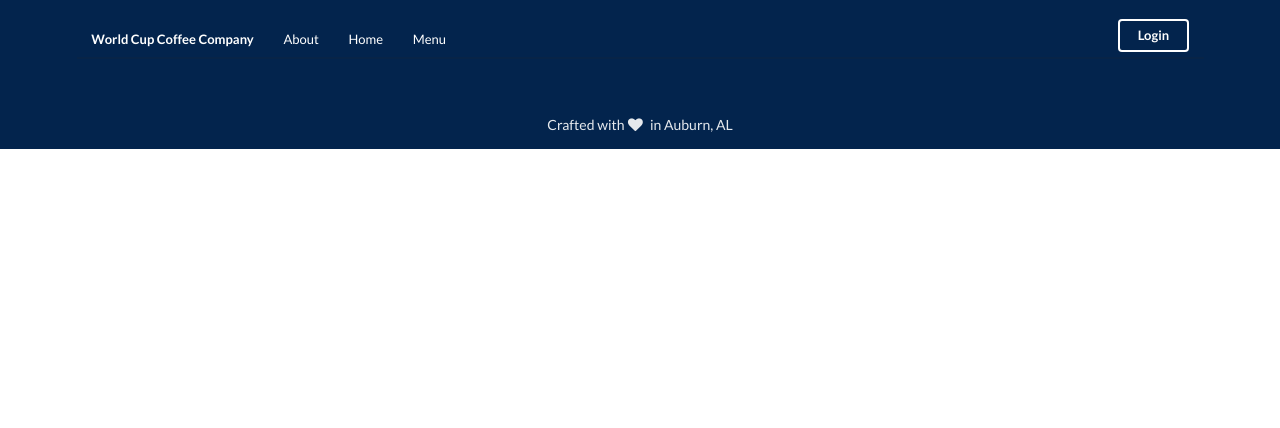
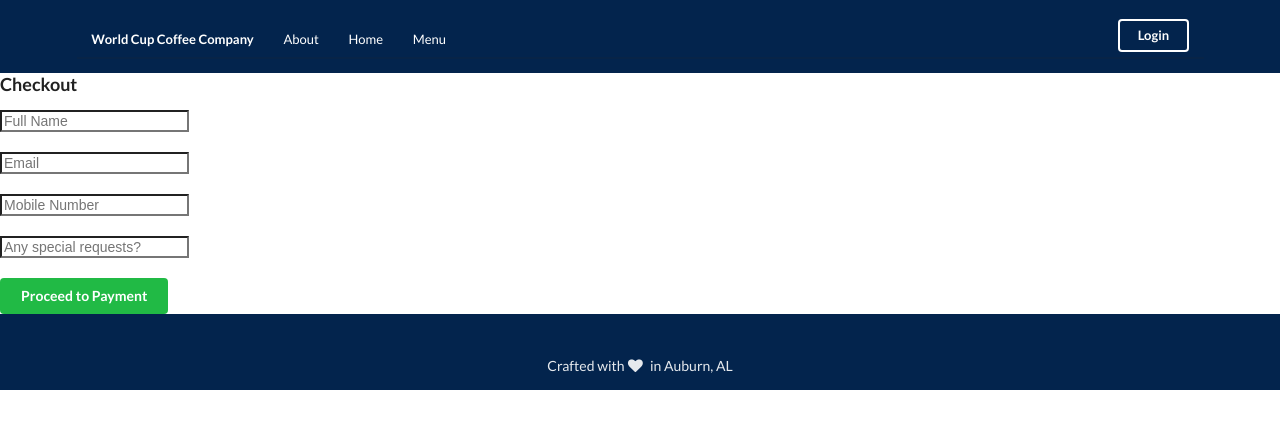
Before and after one commit to taricjain/wcc-web, an Angular app: page /checkout/1 in a window 1280 px wide. Before the commit this address led to /. Shown: the top 428 px of the page. Built offline with nearby package versions, Linux system fonts and the light colour scheme.

Commit message:
basic checkout

```diff
--- /dev/null
+++ b/src/app/models.ts
@@ -0,0 +1,46 @@
+/*
+All Data models for WCC_Web in this file.
+All models in this file have to be exported to be used.
+*/
+
+enum OrderStatus {
+    RECEIVED = 0,
+    PROCESSING = 1,
+    PROCESSED = 2
+}
+
+export class Checkout {
+    product: Product;
+    payment: Payment;
+    user: User;
+    orderStatus: OrderStatus;
+    specialRequest: string;
+
+    constructor() {
+        this.product = new Product();
+        this.user = new User();
+        this.orderStatus = OrderStatus.RECEIVED;
+    }
+}
+
+export class Payment {
+    isSuccessful: boolean;
+}
+
+export class Product {
+    id: string;
+    name: string;
+    price: number;
+    imgURL: string;
+}
+
+export class User {
+    id: number;
+    fullName: string;
+    email: string;
+    mobileNumber: string;
+
+    constructor() {
+        this.id = 0;
+    }
+}
--- a/src/app/user/checkout/checkout.component.html
+++ b/src/app/user/checkout/checkout.component.html
@@ -1,3 +1,48 @@
-<p>
-  checkout works!
-</p>
+<form>
+
+  <h3>Checkout</h3>
+
+  <input type="text" name="full_name"
+    placeholder="Full Name"
+    value="{{ checkout.user.fullName }}"
+    [(ngModel)]="checkout.user.fullName"
+  />
+
+  <br />
+  <br />
+
+  <input type="email" name="email"
+    placeholder="Email"
+    value="{{ checkout.user.email }}"
+    [(ngModel)]="checkout.user.email"
+  />
+
+  <br />
+  <br />
+
+  <input type="text" name="mobile_number"
+    placeholder="Mobile Number"
+    value="{{ checkout.user.mobileNumber }}"
+    [(ngModel)]="checkout.user.mobileNumber"
+  />
+
+  <br />
+  <br />
+
+  <input type="text" name="special_request"
+    placeholder="Any special requests?"
+    value="{{ checkout.specialRequest }}"
+    [(ngModel)]="checkout.specialRequest"
+  />
+
+  <br>
+  <br>
+
+  <button
+    type="button"
+    class="ui green button"
+    (click)="submitOrder()">
+      Proceed to Payment
+  </button>
+
+</form>
--- a/src/app/user/checkout/checkout.component.ts
+++ b/src/app/user/checkout/checkout.component.ts
@@ -1,4 +1,7 @@
 import { Component, OnInit } from '@angular/core';
+import { ActivatedRoute } from '@angular/router';
+import { Router } from '@angular/router';
+import { Checkout } from '../../models';
 
 @Component({
   selector: 'app-checkout',
@@ -6,10 +9,22 @@ import { Component, OnInit } from '@angular/core';
   styleUrls: ['./checkout.component.css']
 })
 export class CheckoutComponent implements OnInit {
-
-  constructor() { }
+  public order: Object;
+  public productId: string;
+  public checkout: Checkout;
+  constructor(private activeRouter: ActivatedRoute, private router: Router) {
+    if (this.checkout === undefined) {
+      this.checkout = new Checkout();
+    }
+  }
 
   ngOnInit() {
+    this.checkout.product.id = this.activeRouter.snapshot.paramMap.get('id');
   }
 
+  submitOrder() {
+    // Submit order to backend.
+    console.log(JSON.stringify(this.checkout));
+    this.router.navigate(["/user/menu"]);
+  }
 }
--- a/src/app/user/menu/menu.component.ts
+++ b/src/app/user/menu/menu.component.ts
@@ -33,6 +33,6 @@ export class MenuComponent implements OnInit {
     }
 
     buyProduct(product: Object) {
-      this.router.navigate(["/menu"]);
+      this.router.navigate(["/user/checkout", product['id']]);
     }
   }
--- a/src/app/user/user-routing.module.ts
+++ b/src/app/user/user-routing.module.ts
@@ -4,13 +4,16 @@ import { DashboardComponent } from './dashboard/dashboard.component';
 import { AboutComponent } from './about/about.component';
 import { LoginComponent } from './login/login.component';
 import { MenuComponent } from './menu/menu.component';
+import { CheckoutComponent } from './checkout/checkout.component';
 
 export const routes: Routes = [
   { path: '', component: DashboardComponent },
   { path: 'about', component: AboutComponent },
   { path: 'login', component: LoginComponent },
   { path: 'menu', component: MenuComponent },
-  { path: 'dashboard', component: DashboardComponent }
+  { path: 'dashboard', component: DashboardComponent },
+  { path: 'checkout/:id', component: CheckoutComponent},
+  { path: 'checkout', redirectTo:'menu'},
 ];
 
 @NgModule({
--- a/src/app/user/user.module.ts
+++ b/src/app/user/user.module.ts
@@ -1,5 +1,6 @@
 import { NgModule } from '@angular/core';
 import { CommonModule } from '@angular/common';
+import { FormsModule, ReactiveFormsModule } from '@angular/forms';
 
 import { UserRoutingModule } from './user-routing.module';
 import { AboutComponent } from './about/about.component';
@@ -13,7 +14,8 @@ import { CheckoutComponent } from './checkout/checkout.component';
 @NgModule({
   imports: [
     CommonModule,
-    UserRoutingModule
+    UserRoutingModule,
+    FormsModule
   ],
   declarations: [
     AboutComponent,
```
